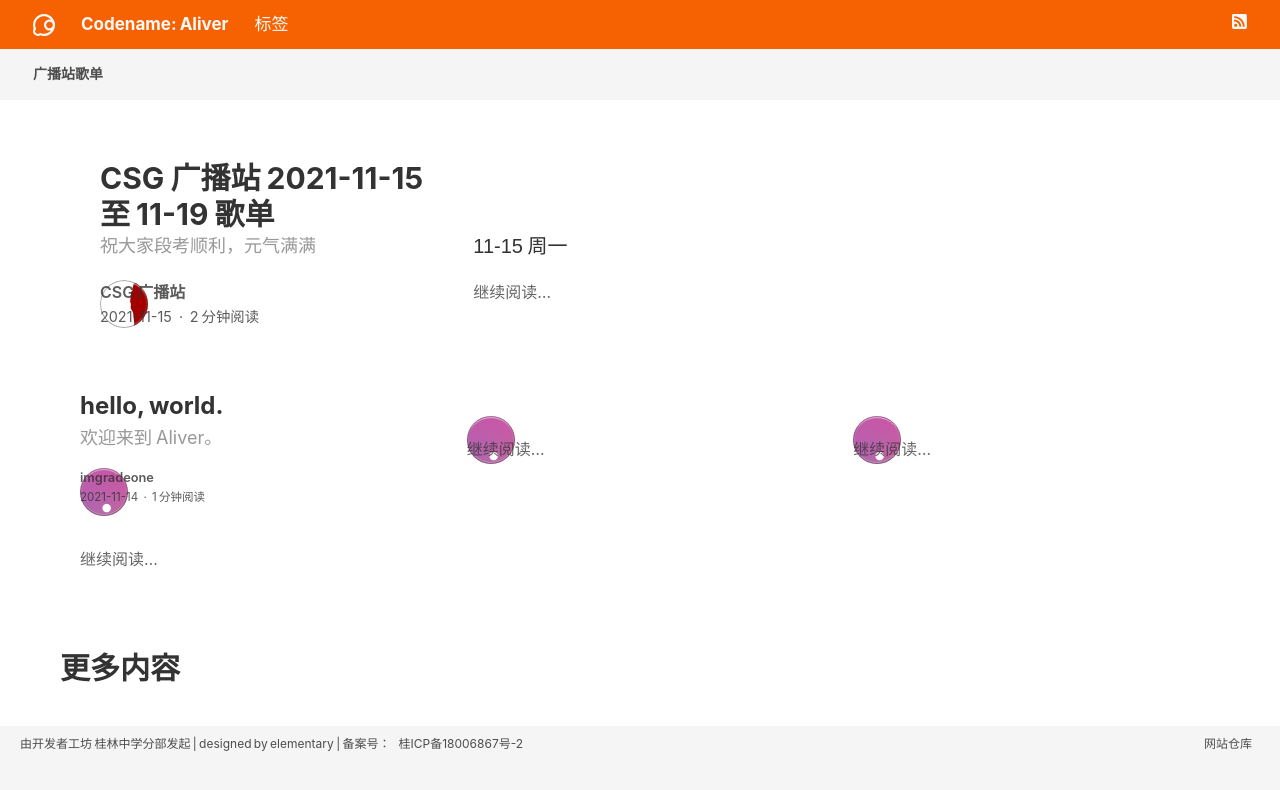
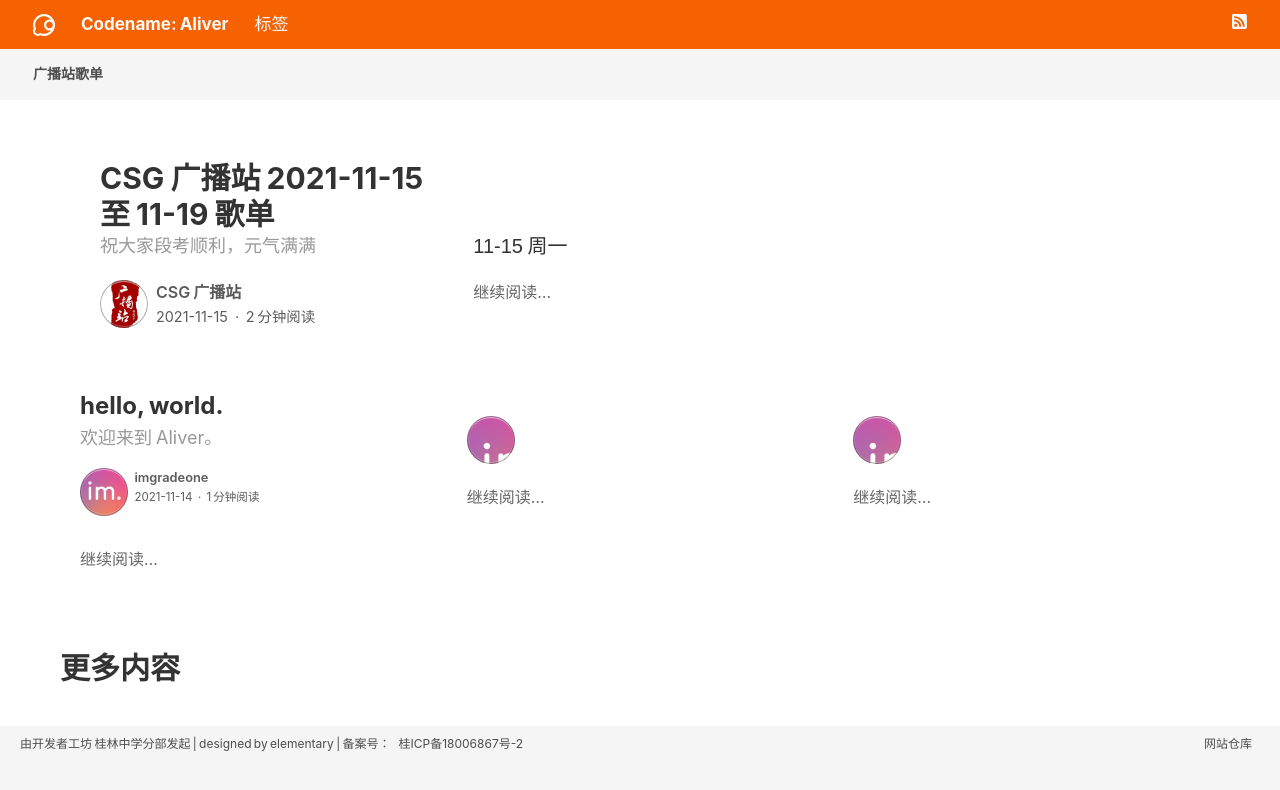
Before and after one commit to devswork-glzx/aliver, a Jekyll site: the page built from index.html, in a window 1280 px wide. Shown: the top 790 px of the page. Built offline with Jekyll 4.4.1, drawn with Linux system fonts in a browser that asks for light colours; the list of posts is cut into pages by our own code.

Commit message:
let me have another try

```diff
--- a/_includes/byline.html
+++ b/_includes/byline.html
@@ -10,9 +10,11 @@
   <div class="avatar">
     <img
       {% if author.avatar %}
+        srcset="{{ site.baseurl }}/avatar/{{ author.avatar }}.png 2x"
         src="{{ site.baseurl }}/avatar/{{ author.avatar }}.png"
         alt="{{ author.name }} 的头像"
       {% else %}
+        srcset="{{ site.baseurl }}/avatar/{{ author.avatar }}.png 2x"
         src="{{ site.baseurl }}/avatar/{{ site.avatar }}.png"
         alt="头像"
       {% endif %}
--- a/_sass/_byline.scss
+++ b/_sass/_byline.scss
@@ -14,7 +14,7 @@
     height: 48px;
     margin-right: 0.5em;
     overflow: hidden;
-    position: fixed;
+    position: relative;
     vertical-align: middle;
     width: 48px;
 
```
Also changed, not shown: avatar/csg.png, avatar/glzx.png, avatar/imgradeone.png, avatar/sgyk.png.
